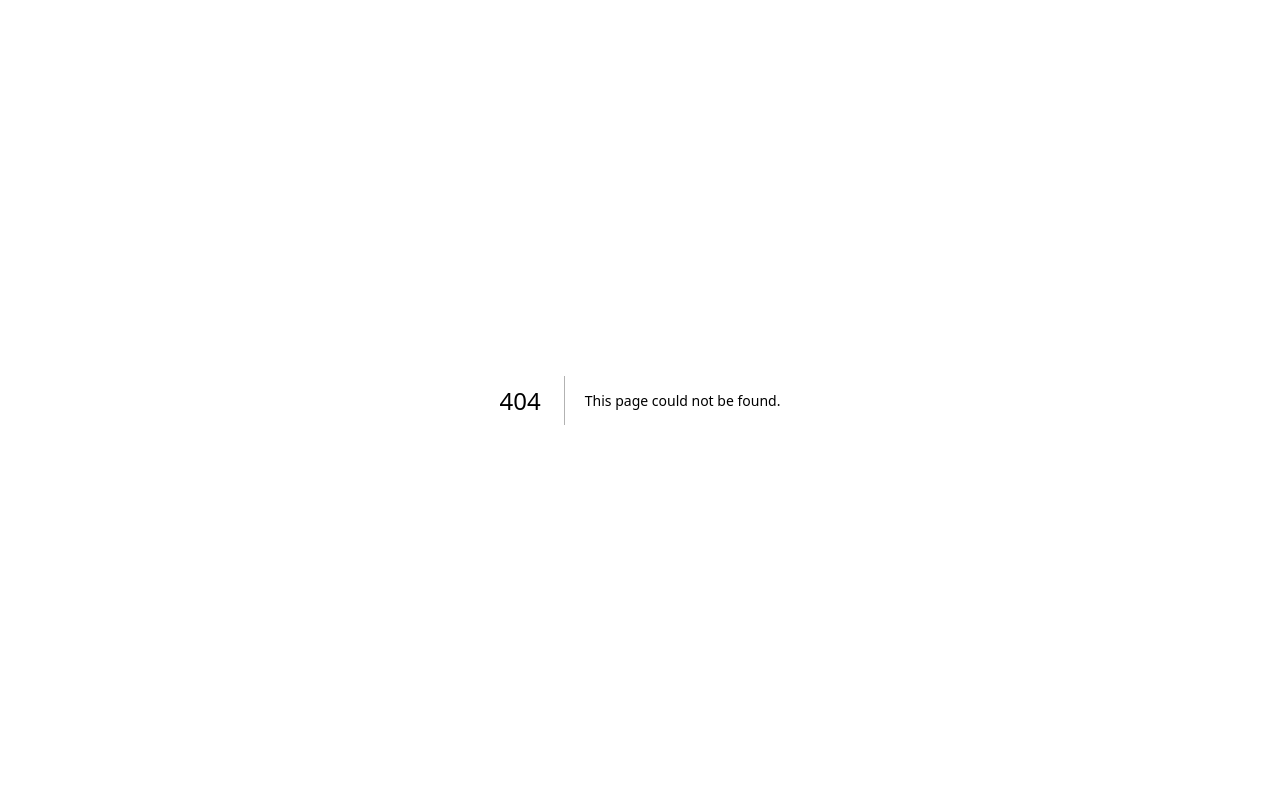
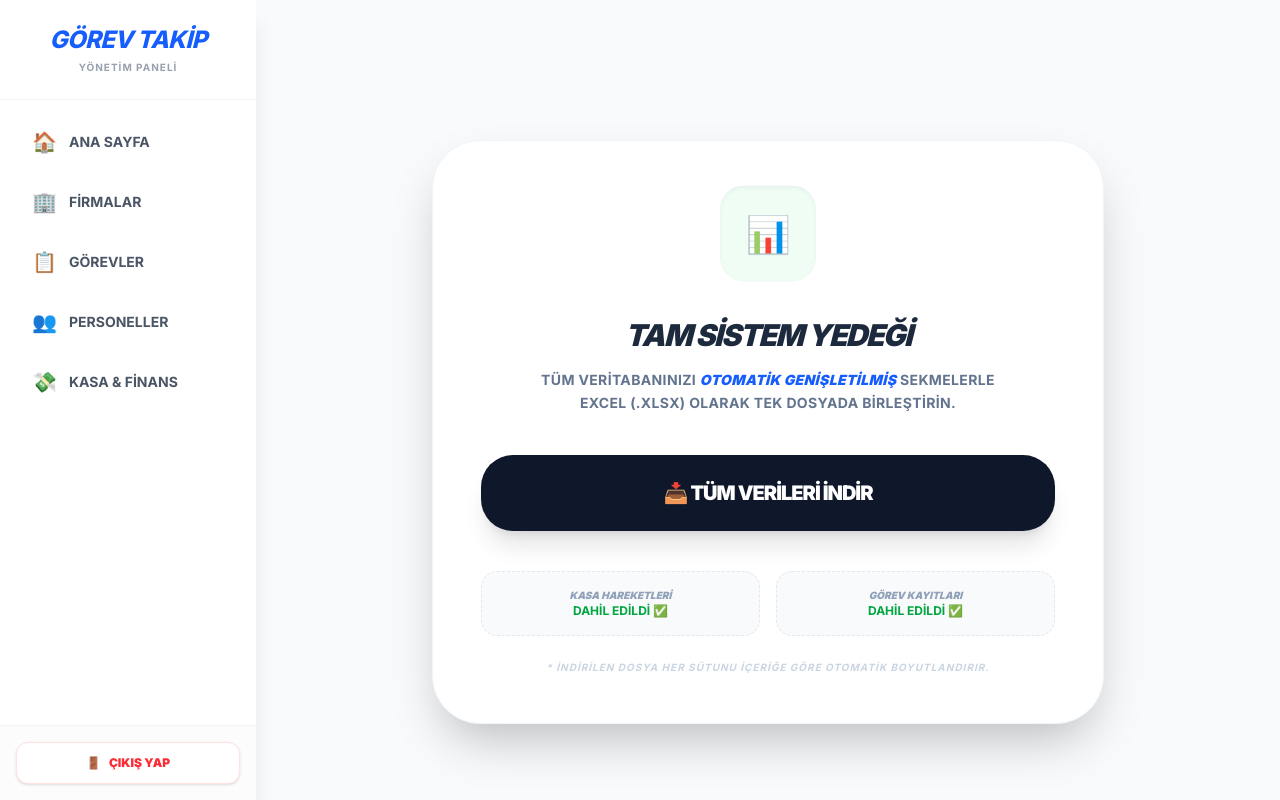
Before and after one commit to ymsalih/JobTracking, a Next.js app: page /dashboard/backup in a window 1280 px wide. Before the commit this address had no page. Built offline with nearby package versions, Linux system fonts and the light colour scheme; no server answers.

Commit message:
feat:Verilerin yedeklenmesi için ecxcel dökümanının oluşturulması sağlandı.

```diff
--- /dev/null
+++ b/src/app/dashboard/backup/page.tsx
@@ -0,0 +1,140 @@
+'use client';
+
+import { useState } from 'react';
+import { supabase } from '@/lib/supabase';
+import * as XLSX from 'xlsx';
+
+export default function BackupPage() {
+    const [exporting, setExporting] = useState(false);
+
+    // --- Hücre Genişliğini Otomatik Ayarlayan Yardımcı Fonksiyon ---
+    const autoFitColumns = (data: any[]) => {
+        if (!data || data.length === 0) return [];
+        const keys = Object.keys(data[0]);
+        return keys.map(key => {
+            let maxLen = key.length;
+            data.forEach(row => {
+                const cellValue = String(row[key] || "");
+                if (cellValue.length > maxLen) maxLen = cellValue.length;
+            });
+            return { wch: maxLen + 4 }; // Yazı boyutuna göre genişlik + pay
+        });
+    };
+
+    const exportToExcel = async () => {
+        setExporting(true);
+        try {
+            // 1. Tüm Verileri Çekiyoruz (Tüm Zamanlar)
+            const { data: tasks } = await supabase
+                .from('tasks')
+                .select('*, companies(name), profiles:assigned_worker_id(full_name)');
+
+            const { data: finance } = await supabase
+                .from('finance')
+                .select('*');
+
+            const { data: companies } = await supabase.from('companies').select('*');
+            const { data: workers } = await supabase.from('profiles').select('*');
+
+            // 2. Excel Kitabı Oluştur
+            const workbook = XLSX.utils.book_new();
+
+            // 3. GÖREVLER SEKMESİ
+            const taskList = tasks?.map(t => ({
+                'GÖREV BAŞLIĞI': t.title,
+                'FİRMA': t.companies?.name,
+                'PERSONEL': t.profiles?.full_name,
+                'MÜŞTERİ': t.client_name,
+                'TELEFON': t.client_phone,
+                'ADRES': t.client_address,
+                'CİHAZ BİLGİSİ': t.product_info || '-',
+                'SERİ NO': t.serial_no || '-',
+                'TAHSİLAT (TL)': t.service_fee || 0,
+                'DURUM': t.status === 'completed' ? 'Tamamlandı' : 'Beklemede',
+                'KAYIT TARİHİ': new Date(t.created_at).toLocaleDateString('tr-TR')
+            })) || [];
+            const taskSheet = XLSX.utils.json_to_sheet(taskList);
+            taskSheet['!cols'] = autoFitColumns(taskList); // Genişlik Ayarı
+            XLSX.utils.book_append_sheet(workbook, taskSheet, "Görev Listesi");
+
+            // 4. GELİR & GİDER SEKMESİ
+            const financeList = finance?.map(f => ({
+                'İŞLEM TÜRÜ': f.type === 'income' ? 'GELİR (+)' : 'GİDER (-)',
+                'AÇIKLAMA': f.description,
+                'TUTAR (TL)': f.amount,
+                'TARİH/SAAT': new Date(f.created_at).toLocaleString('tr-TR'),
+                'REFERANS': f.task_id ? 'Görev Kaydı' : 'Genel İşlem'
+            })) || [];
+            const financeSheet = XLSX.utils.json_to_sheet(financeList);
+            financeSheet['!cols'] = autoFitColumns(financeList); // Genişlik Ayarı
+            XLSX.utils.book_append_sheet(workbook, financeSheet, "Kasa Hareketleri");
+
+            // 5. FİRMALAR SEKMESİ
+            const companyList = companies?.map(c => ({
+                'FİRMA ADI': c.name,
+                'KAYIT TARİHİ': new Date(c.created_at).toLocaleDateString('tr-TR')
+            })) || [];
+            const companySheet = XLSX.utils.json_to_sheet(companyList);
+            companySheet['!cols'] = autoFitColumns(companyList);
+            XLSX.utils.book_append_sheet(workbook, companySheet, "Firmalar");
+
+            // 6. PERSONELLER SEKMESİ
+            const workerList = workers?.map(w => ({
+                'AD SOYAD': w.full_name,
+                'E-POSTA': w.email,
+                'YETKİ/ROL': w.role === 'admin' ? 'YÖNETİCİ' : 'PERSONEL'
+            })) || [];
+            const workerSheet = XLSX.utils.json_to_sheet(workerList);
+            workerSheet['!cols'] = autoFitColumns(workerList);
+            XLSX.utils.book_append_sheet(workbook, workerSheet, "Personel Listesi");
+
+            // 7. Dosyayı İndir
+            const fileName = `isletme_tam_yedek_${new Date().toISOString().split('T')[0]}.xlsx`;
+            XLSX.writeFile(workbook, fileName);
+
+            alert("Tüm veriler (Görevler, Finans, Firmalar, Personeller) düzenlenmiş şekilde indirildi! 📂✅");
+        } catch (error: any) {
+            alert("Hata: " + error.message);
+        } finally {
+            setExporting(false);
+        }
+    };
+
+    return (
+        <div className="min-h-screen bg-slate-50 p-8 flex flex-col items-center justify-center font-sans">
+            <div className="max-w-2xl w-full bg-white rounded-[3rem] p-12 shadow-2xl text-center border border-slate-100">
+                <div className="w-24 h-24 bg-green-50 text-green-600 rounded-3xl flex items-center justify-center text-4xl mx-auto mb-8 shadow-inner animate-bounce">
+                    📊
+                </div>
+                <h1 className="text-3xl font-black text-slate-800 uppercase italic tracking-tighter mb-4">TAM SİSTEM YEDEĞİ</h1>
+                <p className="text-slate-500 font-bold text-sm mb-10 leading-relaxed uppercase tracking-wide">
+                    Tüm veritabanınızı <span className="text-blue-600 font-black italic">otomatik genişletilmiş</span> sekmelerle <br />
+                    Excel (.xlsx) olarak tek dosyada birleştirin.
+                </p>
+
+                <button
+                    onClick={exportToExcel}
+                    disabled={exporting}
+                    className="w-full py-6 bg-slate-900 text-white rounded-[2rem] font-black text-xl shadow-xl hover:bg-black active:scale-95 transition-all flex items-center justify-center gap-4 uppercase tracking-tighter"
+                >
+                    {exporting ? 'VERİLER DÜZENLENİYOR...' : '📥 TÜM VERİLERİ İNDİR'}
+                </button>
+
+                <div className="mt-10 grid grid-cols-2 gap-4">
+                    <div className="bg-slate-50 p-4 rounded-2xl border border-dashed border-slate-200">
+                        <p className="text-[10px] font-black text-slate-400 uppercase italic">Kasa Hareketleri</p>
+                        <p className="text-xs font-bold text-green-600 uppercase">Dahil Edildi ✅</p>
+                    </div>
+                    <div className="bg-slate-50 p-4 rounded-2xl border border-dashed border-slate-200">
+                        <p className="text-[10px] font-black text-slate-400 uppercase italic">Görev Kayıtları</p>
+                        <p className="text-xs font-bold text-green-600 uppercase">Dahil Edildi ✅</p>
+                    </div>
+                </div>
+
+                <p className="mt-6 text-[10px] font-bold text-slate-300 uppercase tracking-widest italic">
+                    * İndirilen dosya her sütunu içeriğe göre otomatik boyutlandırır.
+                </p>
+            </div>
+        </div>
+    );
+}
```
